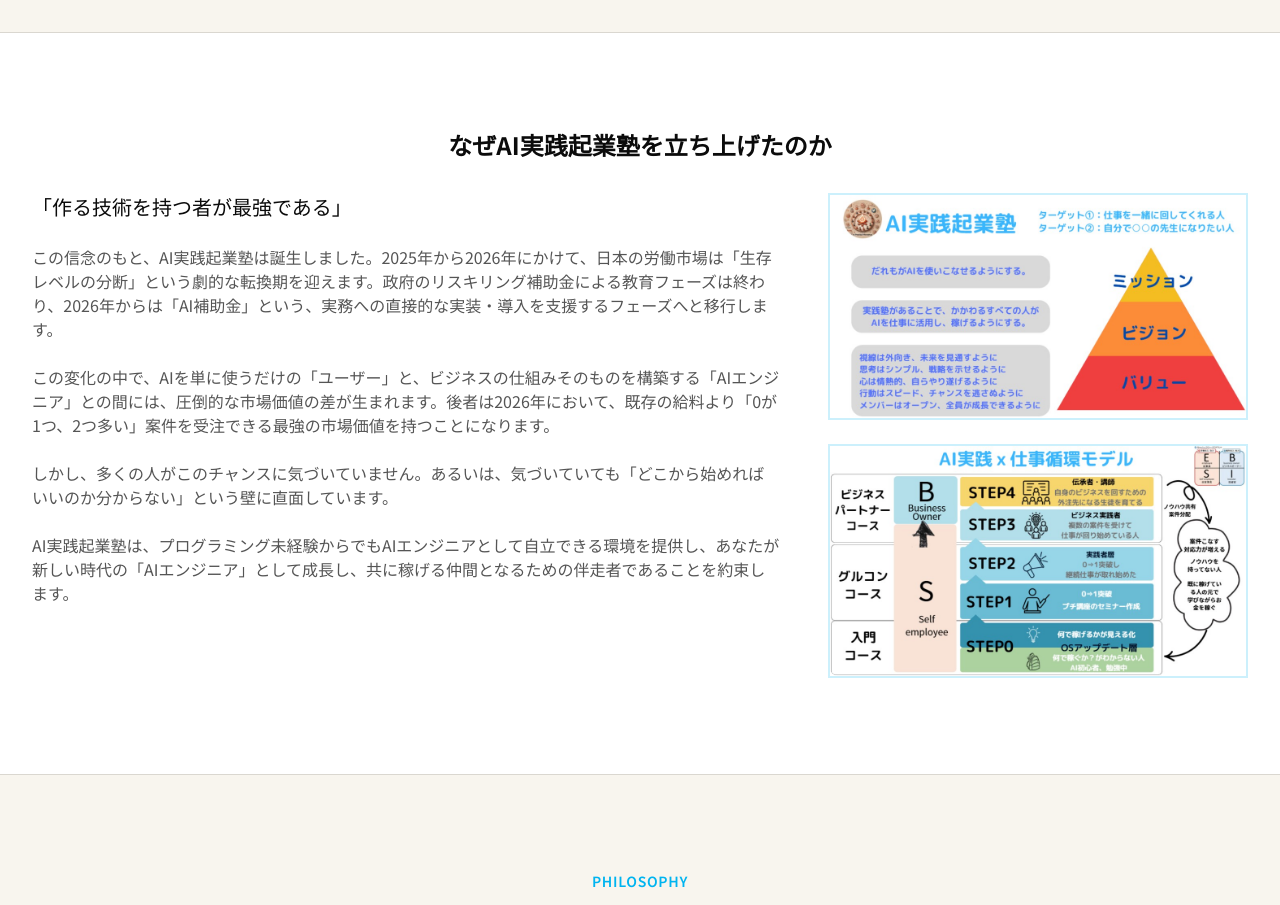
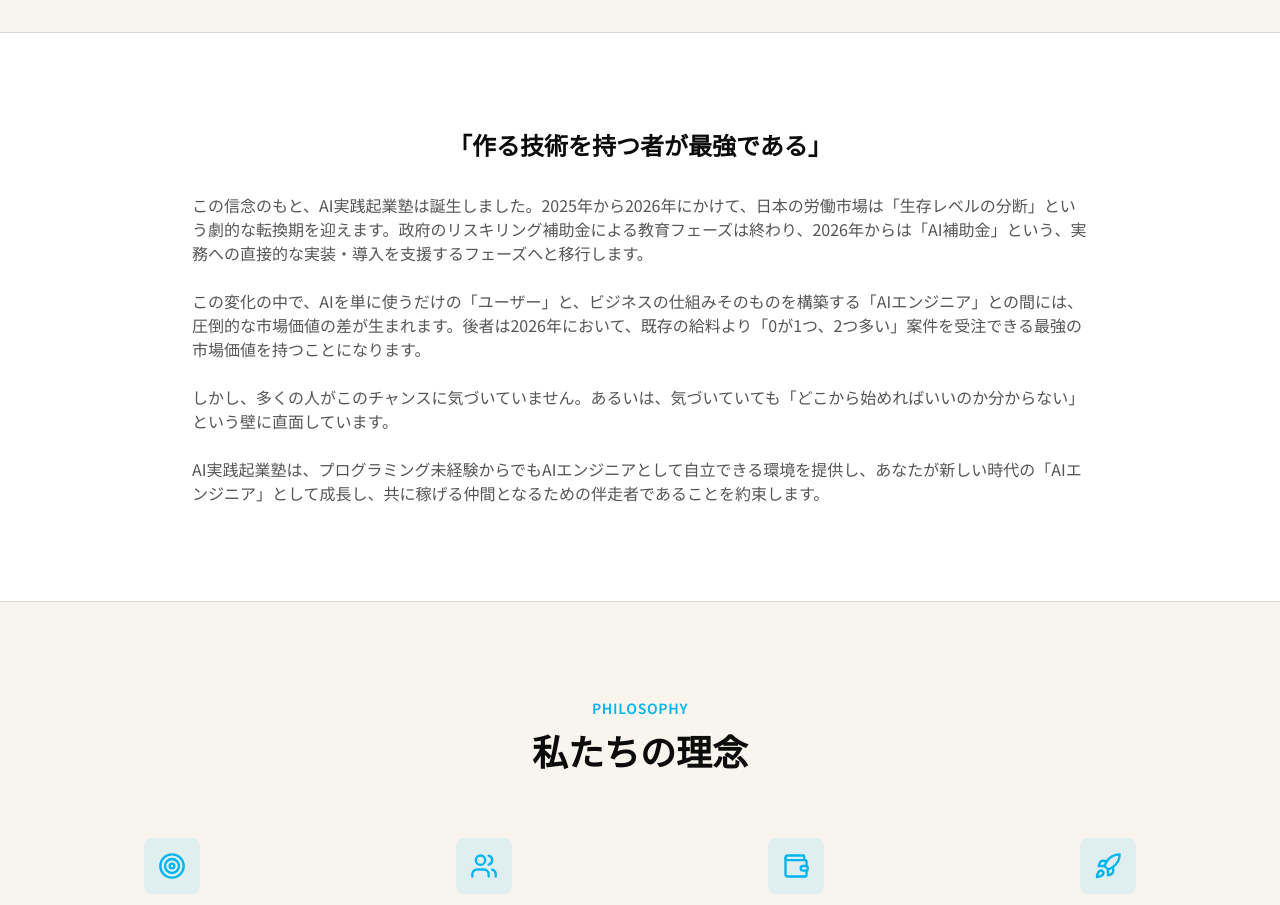
Before and after one commit to KANIKANIMAN1234/AI-jissenn-HP, a Next.js app in the folder 05_app/: page /about in a window 1280 px wide. Shown: the part 1380-2285 px from the top of the page. Built offline with nearby package versions, Linux system fonts and the light colour scheme.

Commit message:
はじめにページのレイアウト修正
- 右側の2つの画像を削除

- サブタイトルを「作る技術を持つ者が最強である」に変更

Made-with: Cursor

```diff
--- a/05_app/app/about/page.tsx
+++ b/05_app/app/about/page.tsx
@@ -146,11 +146,10 @@ export default function AboutPage() {
         {/* Story */}
         <section className="py-16 lg:py-24 bg-card border-y border-border">
           <div className="max-w-7xl mx-auto px-6 lg:px-8">
-            <h2 className="text-2xl font-bold text-foreground mb-8 text-center">なぜAI実践起業塾を立ち上げたのか</h2>
+            <h2 className="text-2xl font-bold text-foreground mb-8 text-center">「作る技術を持つ者が最強である」</h2>
 
-            <div className="flex flex-col lg:flex-row gap-8 lg:gap-12 items-start">
-              <div className="flex-1 prose prose-lg max-w-none text-muted-foreground space-y-6">
-                <p className="text-xl text-foreground font-medium">「作る技術を持つ者が最強である」</p>
+            <div className="max-w-4xl mx-auto">
+              <div className="prose prose-lg max-w-none text-muted-foreground space-y-6">
                 <p>
                   この信念のもと、AI実践起業塾は誕生しました。2025年から2026年にかけて、日本の労働市場は「生存レベルの分断」という劇的な転換期を迎えます。政府のリスキリング補助金による教育フェーズは終わり、2026年からは「AI補助金」という、実務への直接的な実装・導入を支援するフェーズへと移行します。
                 </p>
@@ -163,24 +162,6 @@ export default function AboutPage() {
                 <p>
                   AI実践起業塾は、プログラミング未経験からでもAIエンジニアとして自立できる環境を提供し、あなたが新しい時代の「AIエンジニア」として成長し、共に稼げる仲間となるための伴走者であることを約束します。
                 </p>
-              </div>
-
-              <div className="flex-shrink-0 lg:w-[420px] lg:mt-0 mt-8 space-y-6">
-                <ImageDialog
-                  src="/images/mission-vision-value-founder.png"
-                  alt="AI実践起業塾のミッション・ビジョン・バリュー"
-                  width={960}
-                  height={720}
-                  className="border-2 border-primary/20"
-                />
-
-                <ImageDialog
-                  src="/images/business-model-detail.png"
-                  alt="AI実践×仕事循環モデル - 詳細図"
-                  width={1200}
-                  height={900}
-                  className="border-2 border-primary/20"
-                />
               </div>
             </div>
           </div>
```
